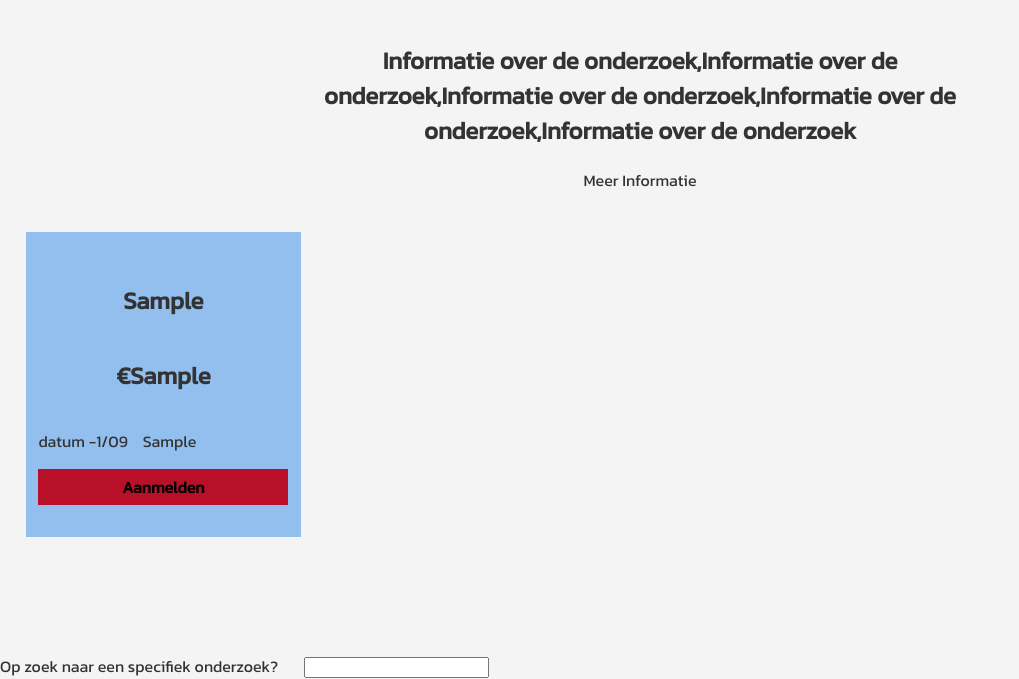
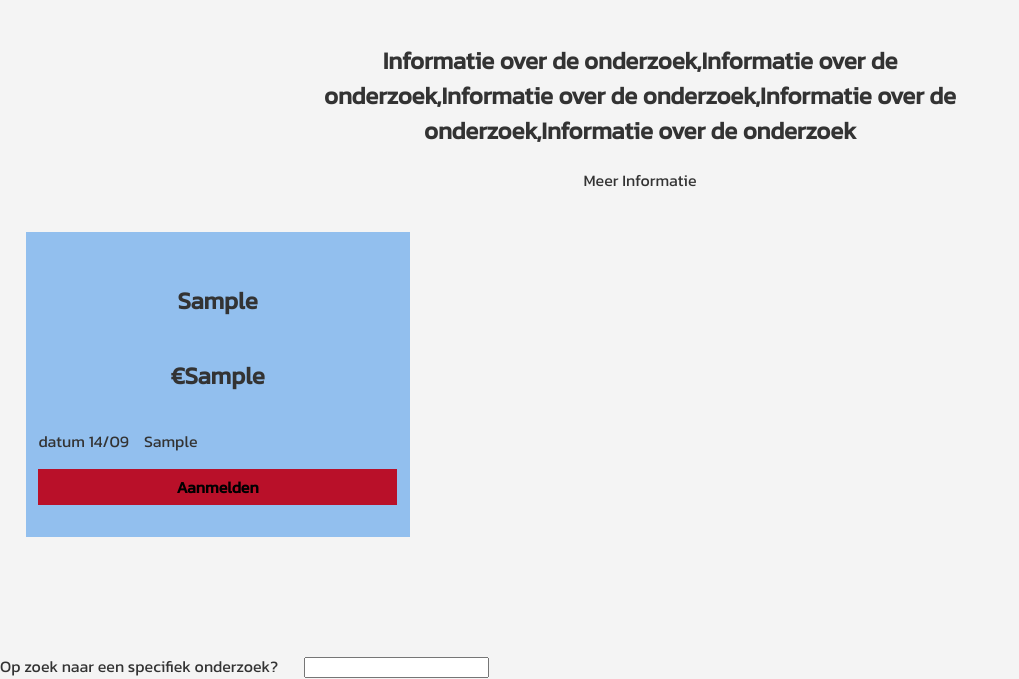
Before and after one commit to justalana/TLE1, a PHP site: page /alle-onderzoeken.php in a window 1280 px wide. Shown: the part 210-889 px from the top of the page, without its empty margins (0-1019 px from the left). Run offline with PHP 8.4, Linux system fonts and the light colour scheme; tables that the repository leaves empty or names only in its code hold one stand-in row (values such as "Sample post"); data that the repository does not hold is empty.

Commit message:
Css gefixed voor alle onderzoeken :3

```diff
--- a/alle-onderzoeken.php
+++ b/alle-onderzoeken.php
@@ -7,6 +7,7 @@ $onderzoeken = [];
 while ($row = mysqli_fetch_assoc($result)) {
     $onderzoeken[] = $row;
 }
+
 ?>
 
 
@@ -31,19 +32,19 @@ while ($row = mysqli_fetch_assoc($result)) {
 
 </header>
 <main>
-    <div id="gekozen-onderzoeken">
+    <section id="alle-onderzoeken">
         <?php foreach ($onderzoeken as $onderzoek) { ?>
             <div class="gekozen-onderzoek-card">
                 <h2><?= $onderzoek['experiment'] ?></h2>
                 <h2>€<?= $onderzoek['money'] ?></h2>
                 <div class="gekozen-onderzoek-card-middle">
-                    <p>datum <?php echo ($i * 4) - 1 ?>/09 </p>
+                    <p>datum 14/09 </p>
                     <p><?= $onderzoek['explenation'] ?></p>
                 </div>
                 <a href="">Aanmelden</a>
             </div>
         <?php } ?>
-    </div>
+    </section>
 </main>
 <!--
 Moet nog naar gekeken worden waarom de php eerder laad dan de rest
--- a/css/index.css
+++ b/css/index.css
@@ -117,7 +117,7 @@ header section img {
 }
 
 #gekozen-onderzoeken {
-    display: flex;
+    display:flex;
     justify-content: space-between;
     gap: 3vw;
     padding: 5vh 2vw;
@@ -202,8 +202,9 @@ header section img {
 main input{
     margin: 10vh 2vw 0;
 }
-#section-article{
-    display: flex;
+#alle-onderzoeken{
+    display: grid;
+    grid-template-columns: 1fr 1fr 1fr;
     justify-content: space-between;
     gap: 3vw;
     padding: 5vh 2vw;
```
